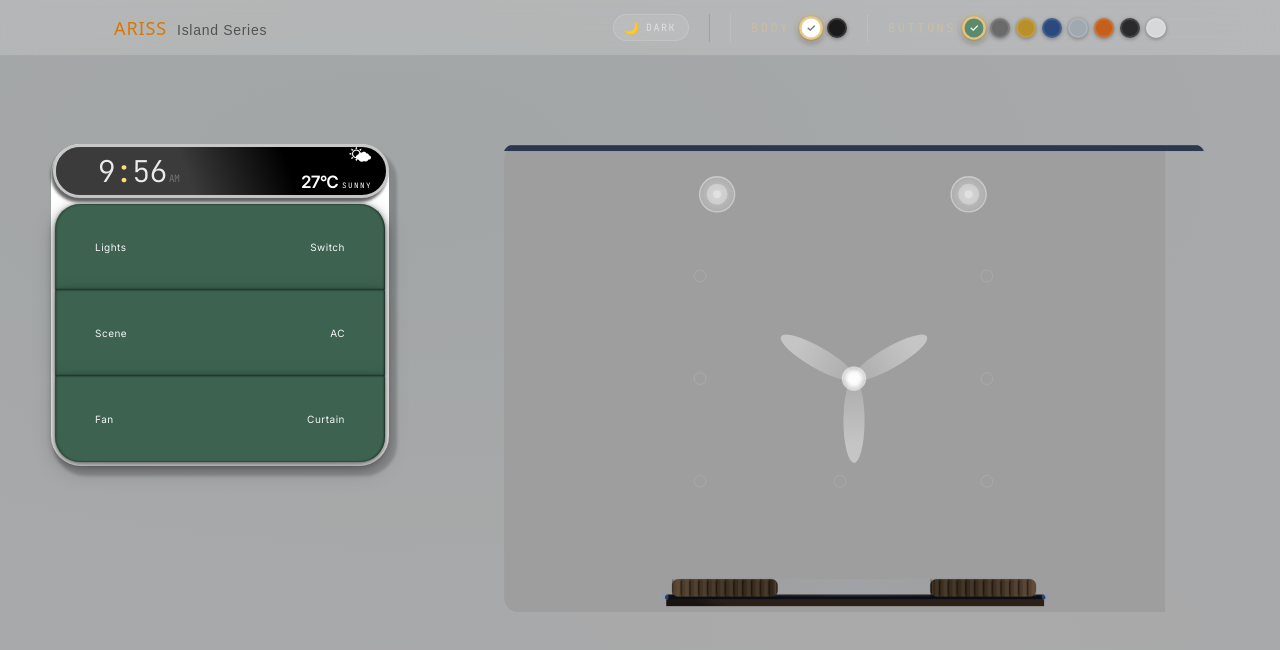
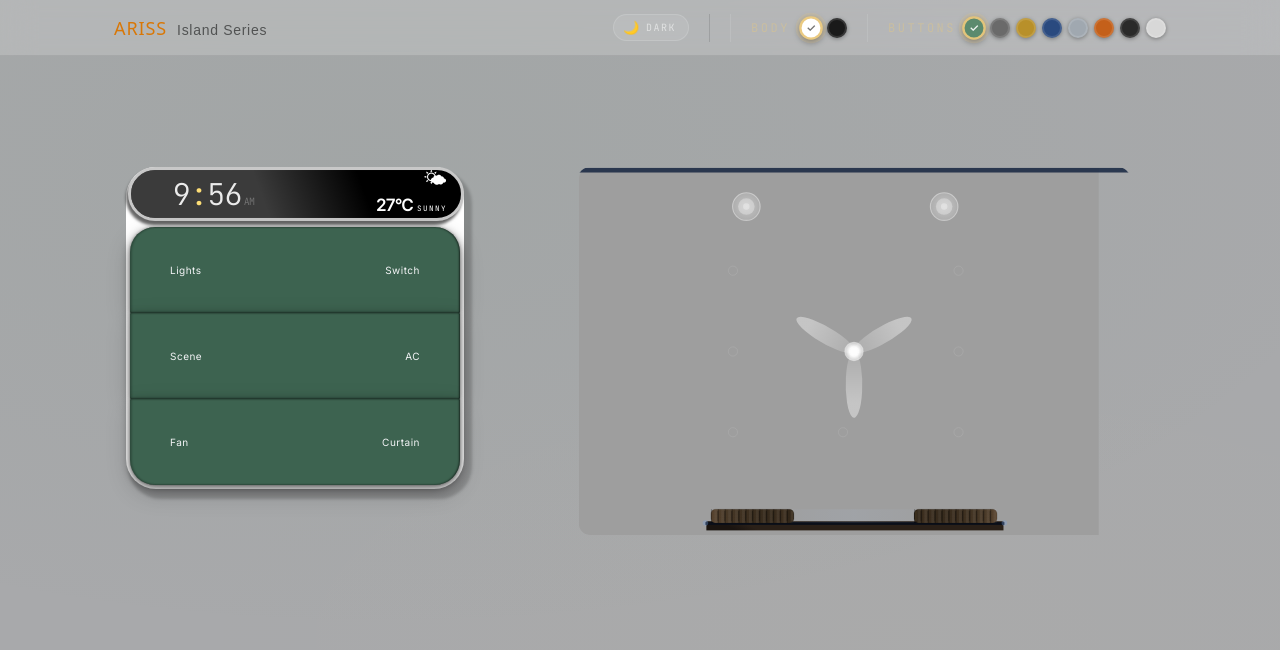
Before and after one commit to shaikhmoiz3010/ariss-island-series, a React (Vite) app: page / in a window 1280 px wide. Shown: the top 650 px of the page. Built offline with nearby package versions, Linux system fonts and the light colour scheme.

Commit message:
change the layout of the room

```diff
--- a/src/App.jsx
+++ b/src/App.jsx
@@ -68,11 +68,11 @@ export default function App() {
       </header>
 
       <main style={{
-        flex: 1,
+        flex: 2,
         display: "flex",
         alignItems: "center",
         justifyContent: "center",
-        padding: "60px 24px 80px",
+        padding: "6px 24px 80px",
       }}>
         <div style={{
           display: "flex",
@@ -82,7 +82,7 @@ export default function App() {
           flexWrap: "wrap",
         }}>
           <SwitchPanel />
-<div style={{ maxWidth: '750px', width: '100%', margin: '0 auto', padding: '0 24px 80px' }}>
+<div style={{ maxWidth: '600px', width: '100%', margin: '0 auto', padding: '0 24px 80px' }}>
   <RoomLayout />
 </div>
 
```
